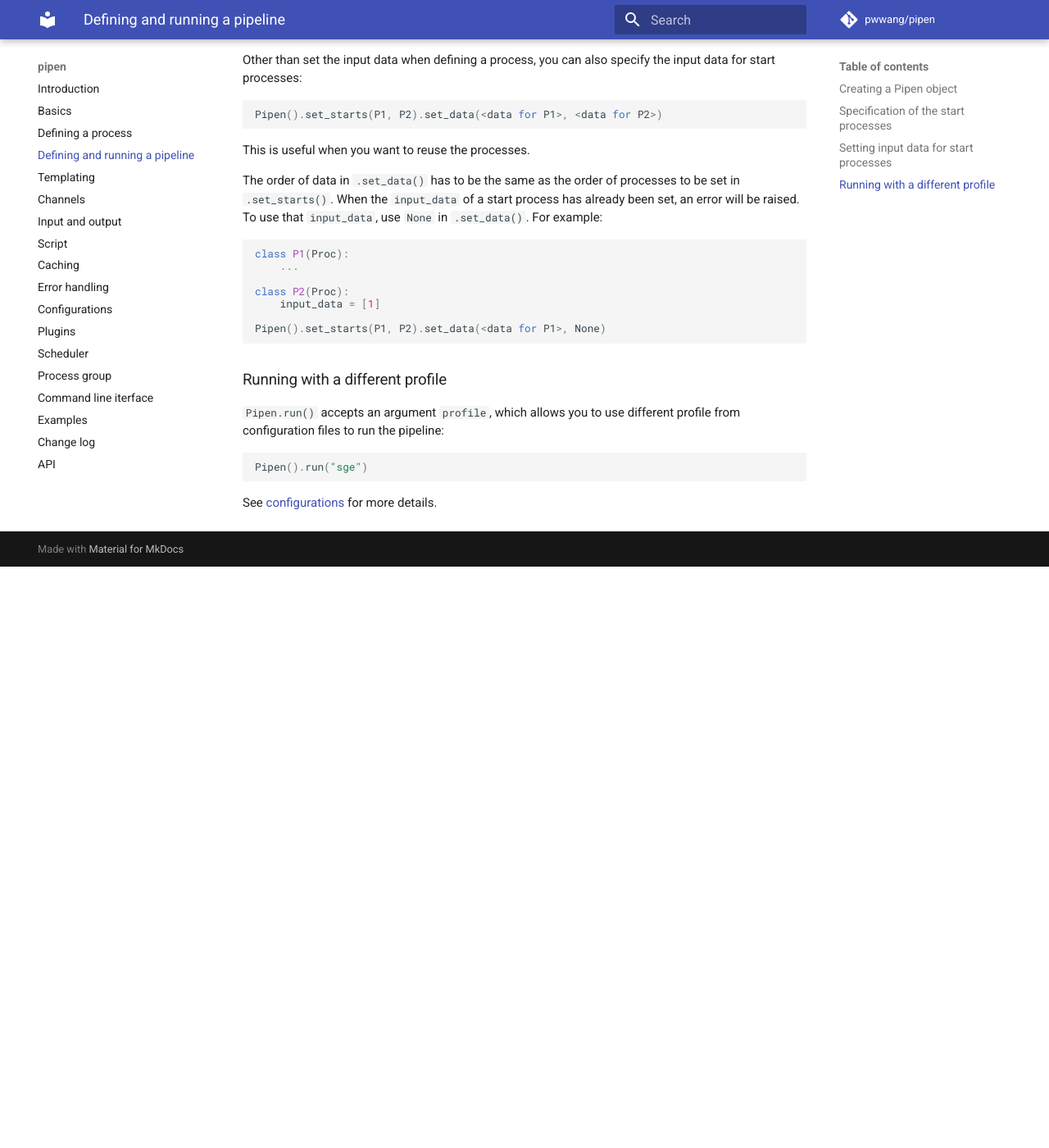
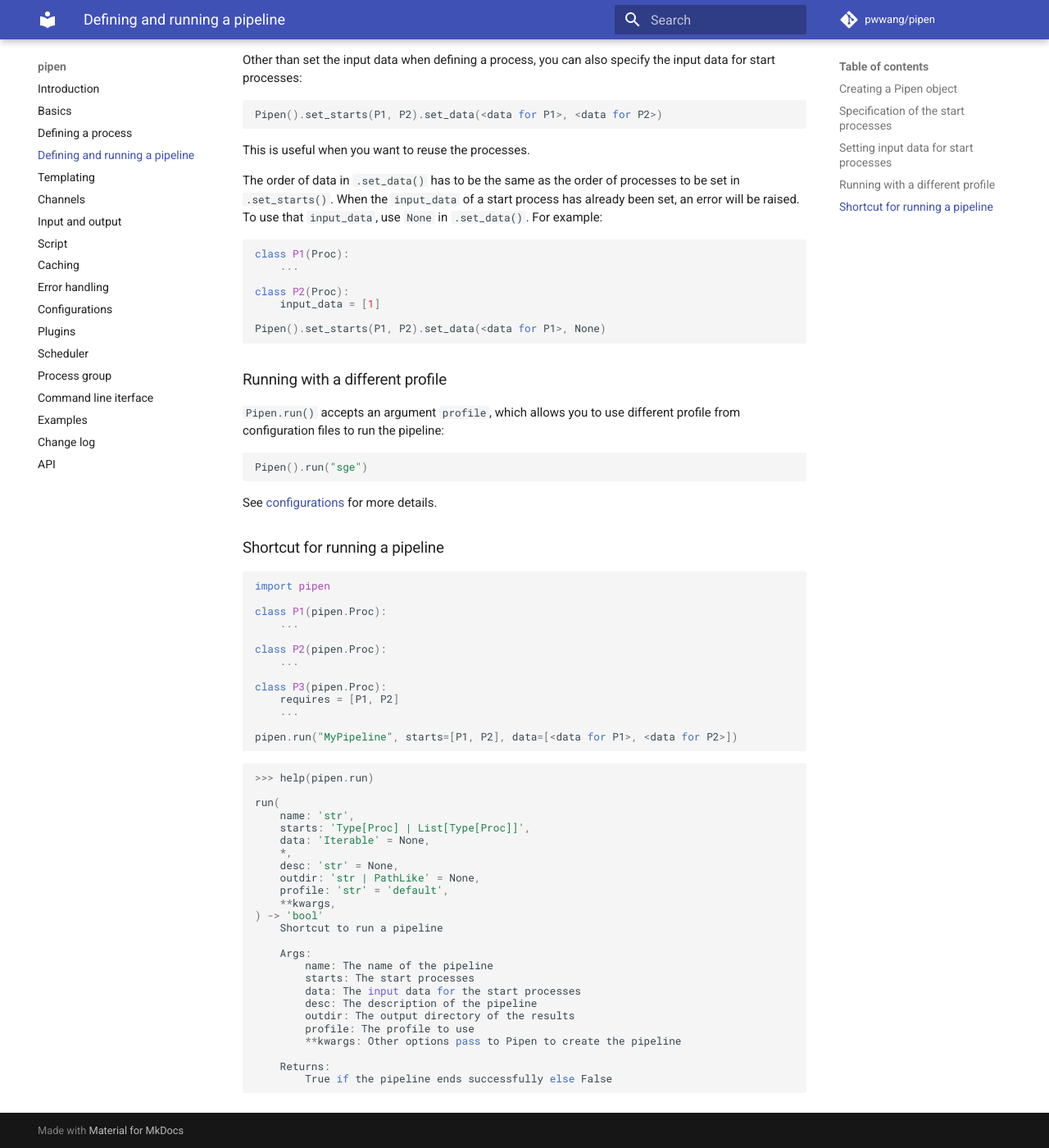
Before and after one commit to pwwang/pipen, an MkDocs documentation site: the page built from docs/running.md, in a window 1280 px wide and 1400 px high, scrolled down 810 px. Shown: the whole window at 82% size. Built offline with MkDocs 1.6.1 and Material for MkDocs 9.7.7, drawn with Linux system fonts in a browser that asks for light colours; comment, search, counter and statistics services are not loaded; before the commit the page ends 1501 px from its top, so only the background shows below that.

Commit message:
feat: add `pipen.run()` as a function to run a pipeline

````diff
--- a/docs/running.md
+++ b/docs/running.md
@@ -54,7 +54,6 @@ class P2(Proc):
 Pipen().set_starts(P1, P2).set_data(<data for P1>, None)
 ```
 
-
 ## Running with a different profile
 
 `Pipen.run()` accepts an argument `profile`, which allows you to use different profile from configuration files to run the pipeline:
@@ -65,4 +64,50 @@ Pipen().run("sge")
 
 See [configurations][1] for more details.
 
+## Shortcut for running a pipeline
+
+```python
+import pipen
+
+class P1(pipen.Proc):
+    ...
+
+class P2(pipen.Proc):
+    ...
+
+class P3(pipen.Proc):
+    requires = [P1, P2]
+    ...
+
+pipen.run("MyPipeline", starts=[P1, P2], data=[<data for P1>, <data for P2>])
+```
+
+```python
+>>> help(pipen.run)
+
+run(
+    name: 'str',
+    starts: 'Type[Proc] | List[Type[Proc]]',
+    data: 'Iterable' = None,
+    *,
+    desc: 'str' = None,
+    outdir: 'str | PathLike' = None,
+    profile: 'str' = 'default',
+    **kwargs,
+) -> 'bool'
+    Shortcut to run a pipeline
+
+    Args:
+        name: The name of the pipeline
+        starts: The start processes
+        data: The input data for the start processes
+        desc: The description of the pipeline
+        outdir: The output directory of the results
+        profile: The profile to use
+        **kwargs: Other options pass to Pipen to create the pipeline
+
+    Returns:
+        True if the pipeline ends successfully else False
+```
+
 [1]: ../configurations
--- a/pipen/__init__.py
+++ b/pipen/__init__.py
@@ -1,5 +1,5 @@
 """A pipeline framework for python"""
-from .pipen import Pipen
+from .pipen import Pipen, run
 from .proc import Proc
 from .procgroup import ProcGroup
 
````
Also changed, not shown: README.md (+9 -8 lines), 2 other files.
